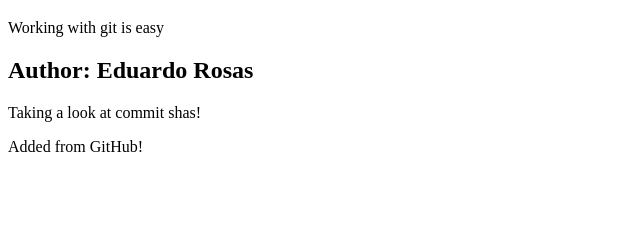
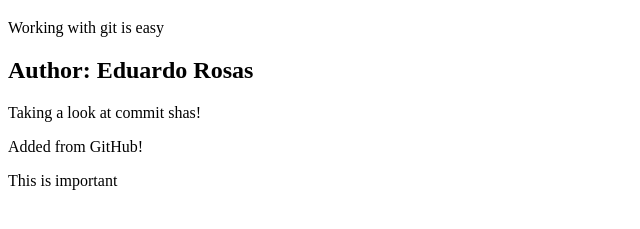
Before and after one commit to Arun-KS96/GitGitHubMasterClass, a plain HTML site: page index.html in a window 1280 px wide. Shown: the part 61-290 px from the top of the page, without its empty margins (0-640 px from the left). Drawn offline with Linux system fonts and the light colour scheme.

Commit message:
Update index.html

```diff
--- a/index.html
+++ b/index.html
@@ -16,6 +16,11 @@
         <div>
             <p>Added from GitHub!</p>
         </div>
+
+        <div>
+            <p>This is important</p>
+        </div>
+
     </body>
     <!--Some Comments-->
 </html>
```
